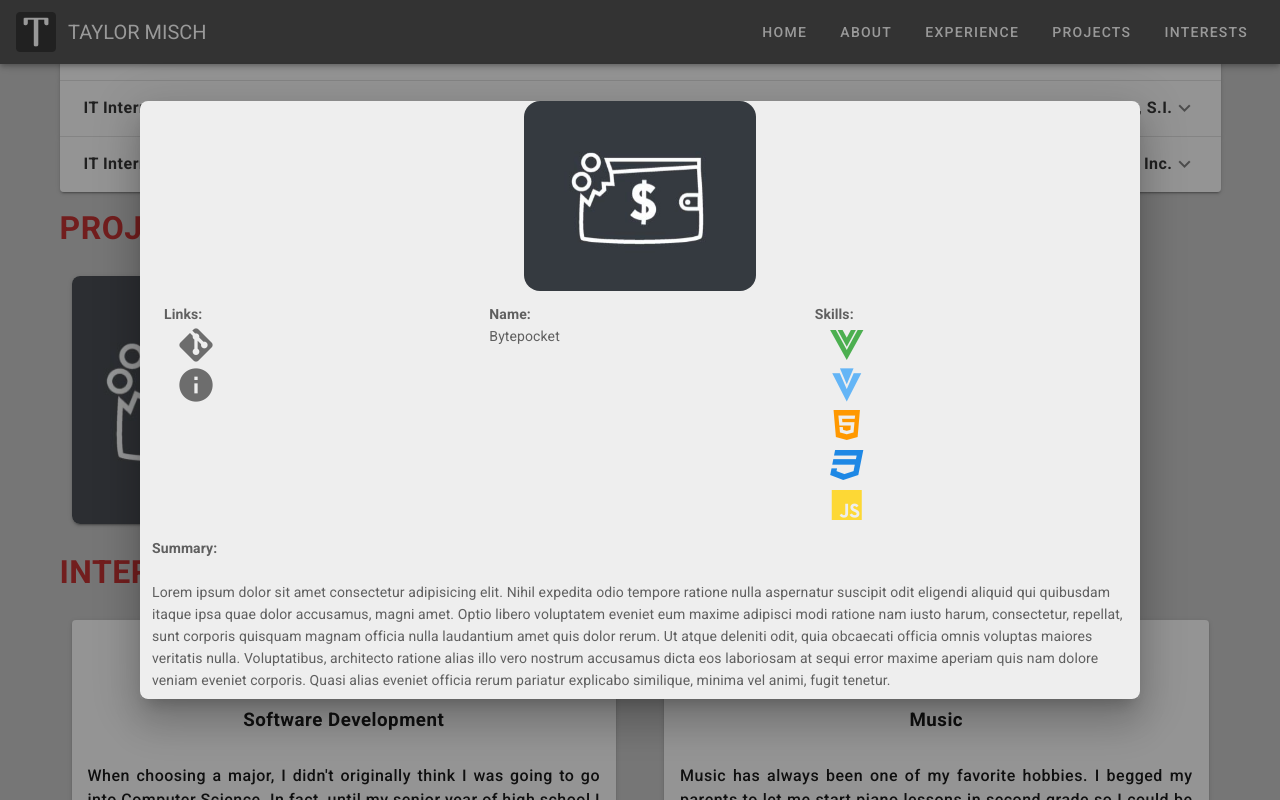
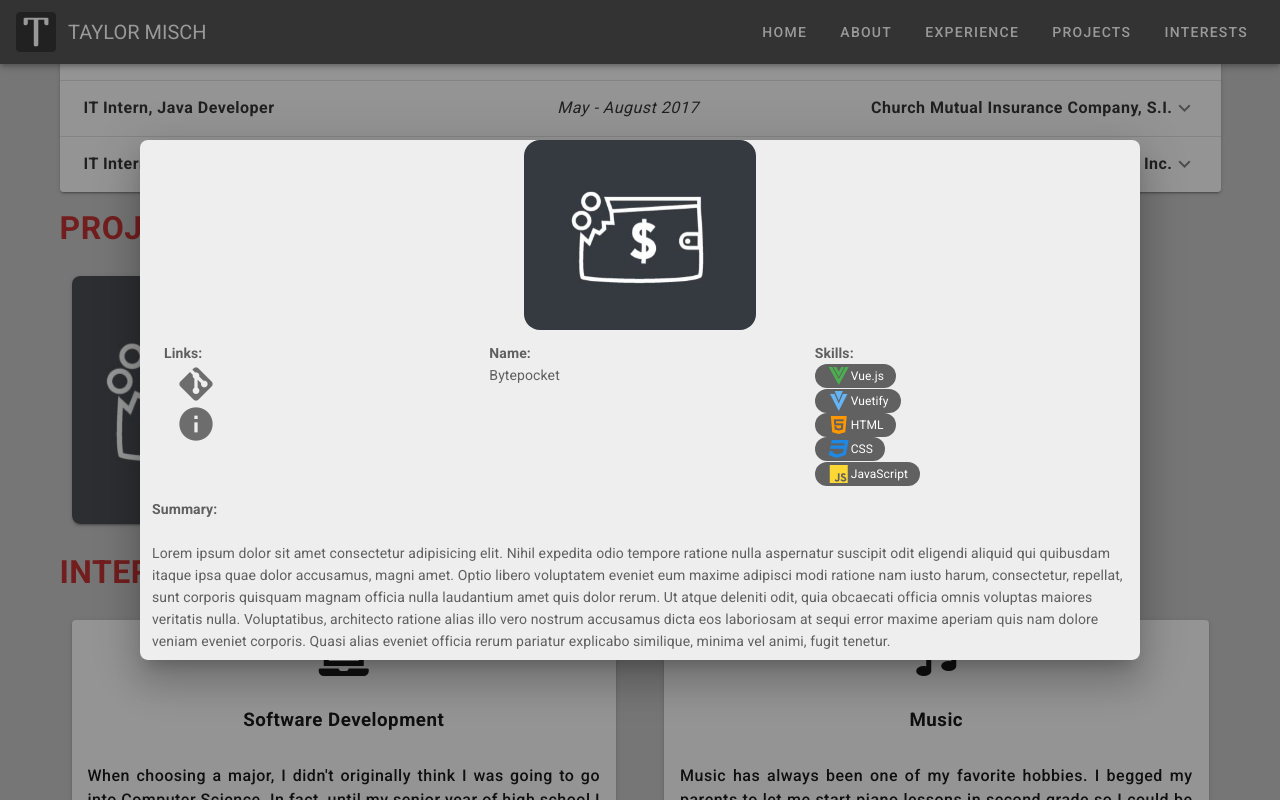
Before and after one commit to taylor-misch/portfolio-website, a Vue app: page / in a window 1280 px wide. Both pictures are taken after a click on the button 195 px from the left and 2327 px from the top of the page. Shown: the part 1927-2727 px from the top of the page. Built offline with nearby package versions, Linux system fonts and the light colour scheme.

Commit message:
Added chips for the skills

```diff
--- a/src/components/ProjectDialog.vue
+++ b/src/components/ProjectDialog.vue
@@ -47,19 +47,13 @@
             <b>Skills:</b>
             <br />
             <div v-for="skill in project.skills" :key="skill.name">
-              <v-tooltip bottom>
-                <template v-slot:activator="{ on }">
-                  <v-icon
-                    x-large
-                    v-on="on"
-                    class="mx-3"
-                    :class="skill.icon"
-                    :color="skill.color"
-                    >{{ skill.icon }}</v-icon
-                  >
-                </template>
-                <span>{{ skill.name }}</span>
-              </v-tooltip>
+              <v-chip small color="grey darken-2" class="white--text"
+                ><v-avatar tile
+                  ><v-icon medium v-on="on" class="mx-3" :color="skill.color">{{
+                    skill.icon
+                  }}</v-icon></v-avatar
+                >{{ skill.name }}
+              </v-chip>
             </div>
           </v-col>
         </v-row>
```
